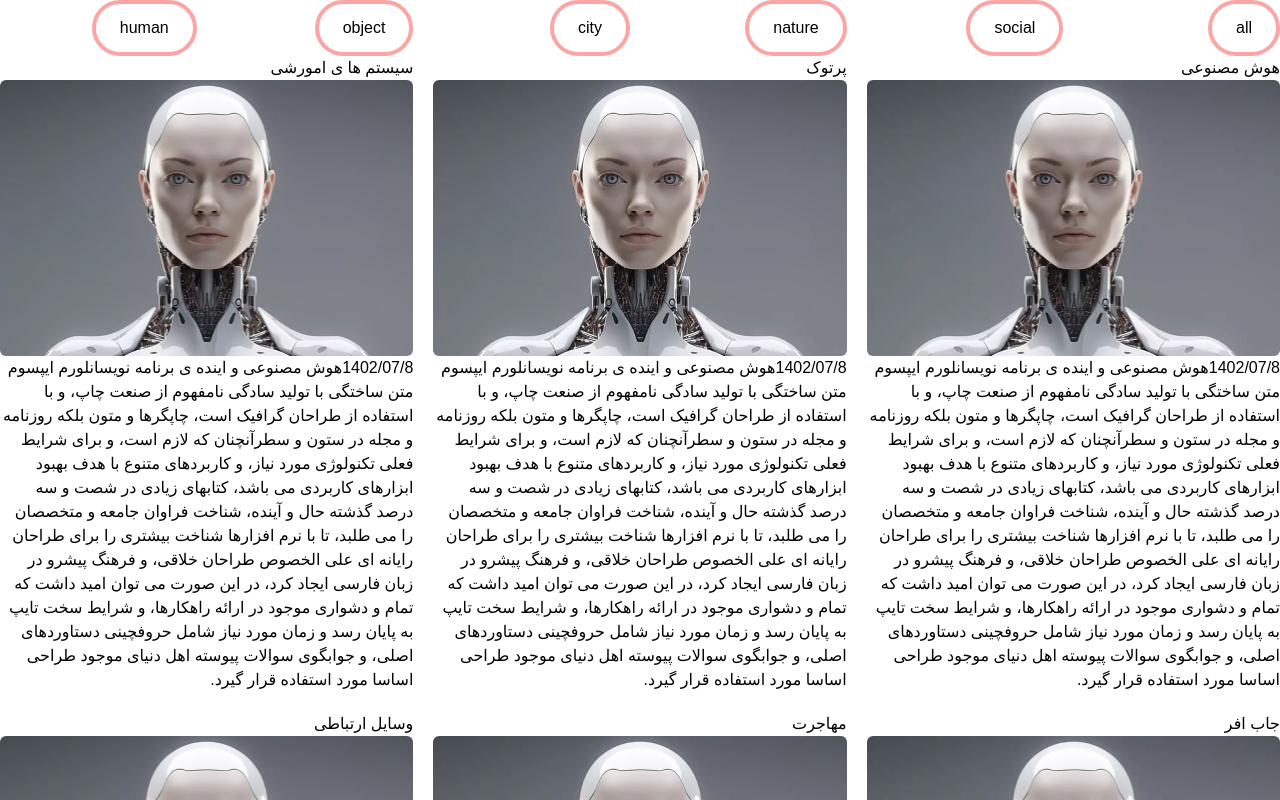
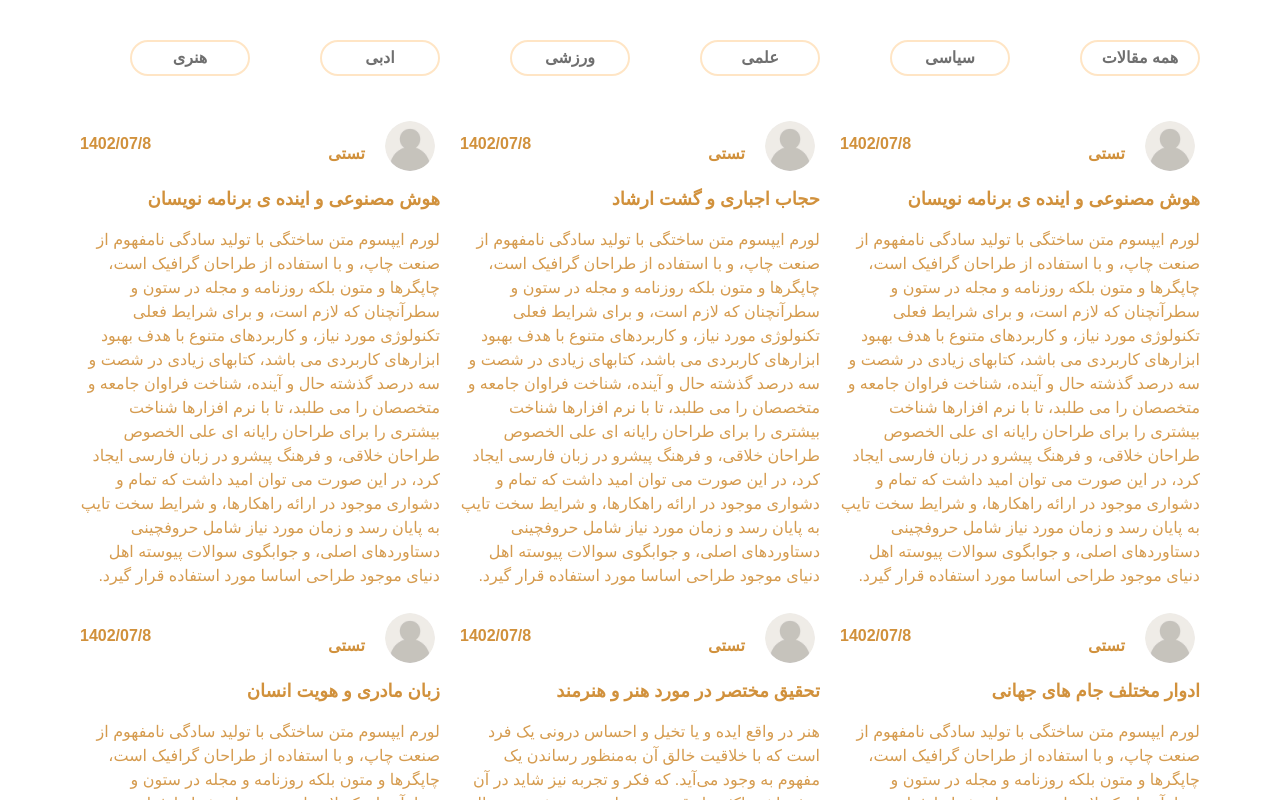
Before and after one commit to fullstack-w-developer/partook, a React (Vite) app: page /articlespage in a window 1280 px wide. Shown: the top 800 px of the page. Built offline with nearby package versions, Linux system fonts and the light colour scheme; a web font is replaced by a local one.

Commit message:
add styles to Article component

```diff
--- a/src/pages/ArticlesPage.jsx
+++ b/src/pages/ArticlesPage.jsx
@@ -1,31 +1,30 @@
-import React from 'react';
+import React, { useState, useEffect } from 'react';
 import { dataArticles, btns } from '../data/Articles';
-import { useState } from 'react';
-import { useEffect } from 'react';
+import "../styles/Filter.css"
 
 const ArticlesPage = () => {
   const [active, setActive] = useState(false);
   const [filter, setFilter] = useState(null);
 
-  useEffect(()=>{
+  useEffect(() => {
     setFilter(dataArticles)
-  },[])
+  }, [])
 
   const handleClick = (e) => {
     let btnType = e.target.value;
     setActive(btnType);
     const newFilter = dataArticles.filter(item => item.category === btnType);
-   btnType === "all" ? setFilter(dataArticles) : setFilter(newFilter)
+    btnType === "همه مقالات" ? setFilter(dataArticles) : setFilter(newFilter)
   }
   return (
-    <>
-      <div className='grid grid-cols-3 md:grid-cols-6 gap-5'>
+    <div className='md:px-20 px-10'>
+      <div className='grid grid-cols-3 md:grid-cols-6 gap-5 my-10'>
         {
           btns.map((btn, id) => {
             const { name, value } = btn;
             return (
               <div key={id}>
-                <button onClick={handleClick} value={value} className={`${active === value ? "bg-red-300" : ""} py-3 px-6 border-4 border-solid border-red-300 rounded-full hover:bg-red-300`}>
+                <button onClick={handleClick} value={value} className={`${active === value ? "colorBtn" : ""} btnFilter`}>
                   {name}
                 </button>
               </div>
@@ -38,28 +37,31 @@ const ArticlesPage = () => {
           filter.map((data, id) => {
             const { title, img, user, date, header, content } = data;
             return (
-            <div key={id} className='group overflow-hidden'>
-              <span>
-                {title}
-              </span>
-              <img src={img} alt="user" className='group-hover:scale-110 transition-all duration-500 rounded-md object-cover' />
-              <span>
+              <div key={id} className='group overflow-hidden flexCol'>
+                <div className="flexAlign headFilter">
+                  <div className="flexAlign imgFilter">
+                    <img src={img} alt="user" className='group-hover:scale-110 transition-all duration-500' />
+                    <span className='colorFill'>
                       {user}
                     </span>
-              <span>
+                  </div>
+                  <div>
+                    <span className='colorFill'>
                       {date}
                     </span>
-              <span>
+                  </div>
+                </div>
+                <span className='headerFilter'>
                   {header}
                 </span>
-              <span>
+                <span className='contentFilter'>
                   {content}
                 </span>
               </div>
             )
           })}
       </div>
-    </>
+    </div>
   )
 }
 
--- a/src/pages/Login.jsx
+++ b/src/pages/Login.jsx
@@ -33,14 +33,12 @@ const Login = () => {
             </div>
             <ErrorMessage name="name" component="div" className='errorText' />
           </div>
-
           <div className="form flexCol">
             <div className="w-full flexCol">
-              <label htmlFor="email">شماره تلفن:</label>
-              <Field type="type" id="number" name="number" className="nameForm" /></div>
+              <label htmlFor="name">شماره تلفن:</label>
+              <Field type="type" id="name" name="name" className="nameForm" /></div>
             <ErrorMessage name="email" component="div" className='errorText' />
           </div>
-
           <div className="form flexCol">
             <div className="w-full flexCol">
               <label htmlFor="password">رمز عبور:</label>
@@ -50,7 +48,7 @@ const Login = () => {
           </div>
           <div className="form flexCol">
             <div className="flexCol w-full">
-              <label htmlFor='password'>
+              <label htmlFor='passwordAgain'>
                 تکرار رمز عبور:
               </label>
               <Field type="password" id="passwordAgain" name="passwordAgain" className="nameForm" />
--- /dev/null
+++ b/src/styles/Filter.css
@@ -0,0 +1,52 @@
+.btnFilter {
+    border: 2px solid var(--bg-btn);
+    border-radius: 20px;
+    padding: 4px;
+    width: 120px;
+    transition: background-color .3s ease-in-out;
+    font-weight: 600;
+    opacity: .7;
+    color: var(--color-black);
+}
+
+.btnFilter:hover {
+    background-color: var(--bg-btn);
+}
+
+.colorBtn {
+    background-color: var(--bg-btn);
+    color: var(--color-white);
+}
+
+.imgFilter img{
+    width: 50px;
+    height: 50px;
+    object-fit: cover;
+    border-radius: 50%;
+    margin: 5px 5px 0 20px;
+}
+
+.imgFilter span {
+    margin-top: 20px;
+}
+
+.headFilter {
+    justify-content: space-between;
+}
+
+.colorFill {
+    color: var(--color-main);
+    font-weight: 600;
+}
+
+.headerFilter {
+    margin: 15px 0;
+    color: var(--color-main);
+    font-weight: 600;
+    font-size: 18px;
+}
+
+.contentFilter {
+    color: var(--color-main);
+    opacity: .9;
+}
```
Also changed, not shown: src/data/Articles.js. Lines whose indentation alone changed are shown as unchanged.
